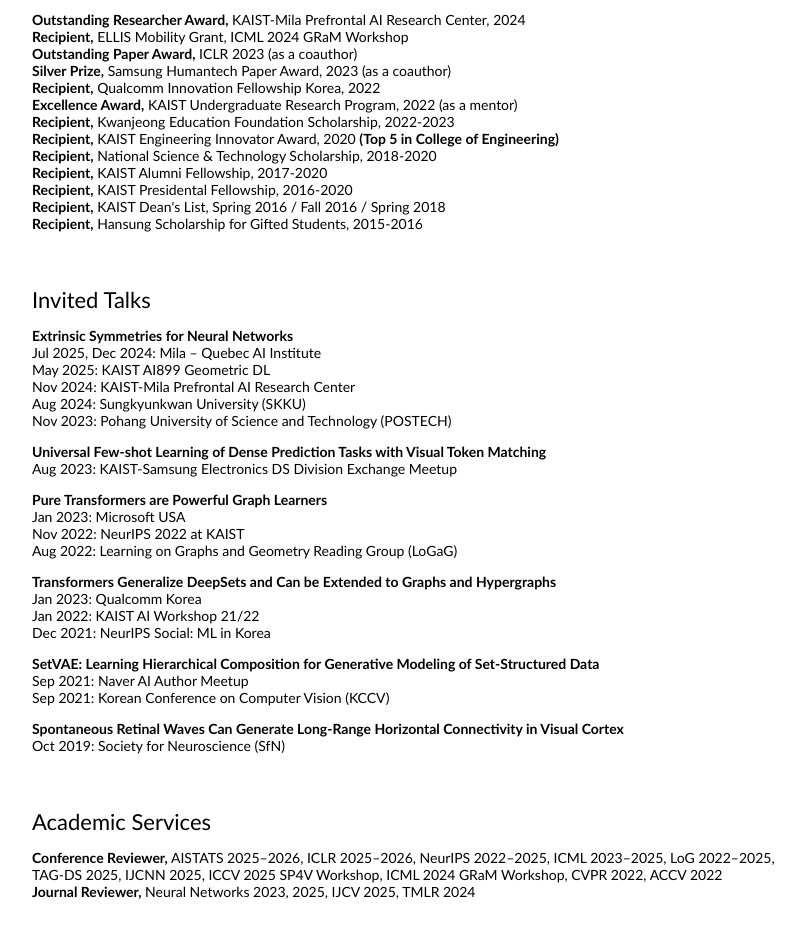
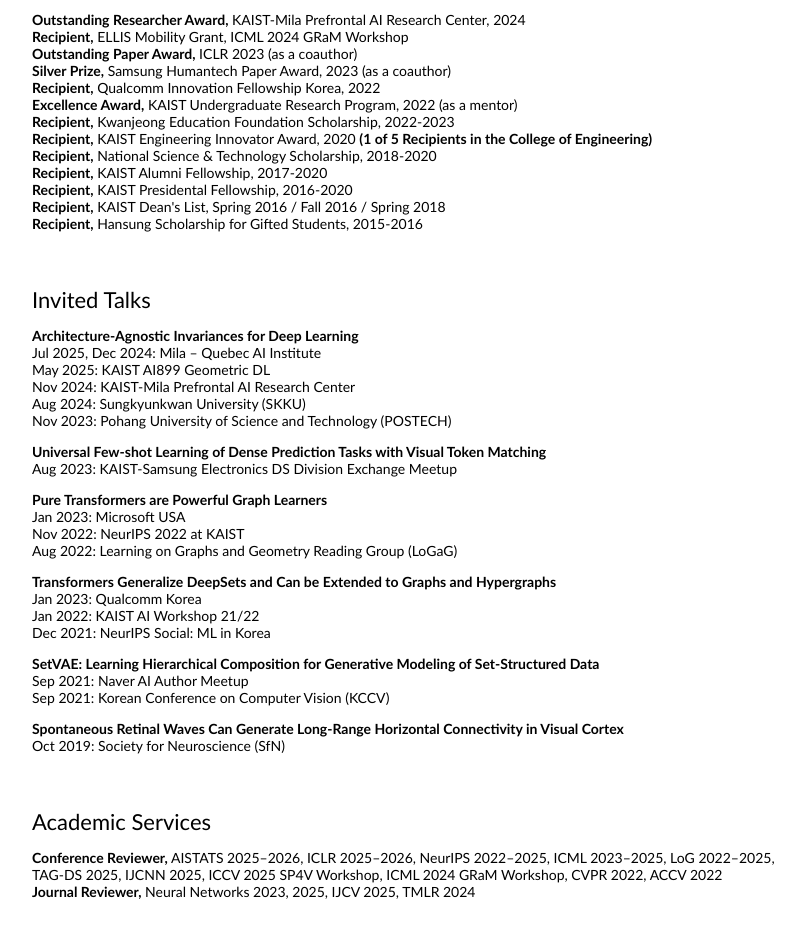
Before and after one commit to jw9730/jw9730.github.io, a plain HTML site: page index.html in a window 1280 px wide. Shown: the part 2584-3514 px from the top of the page, without its empty margins (228-1033 px from the left). Drawn offline with Linux system fonts and the light colour scheme.

Commit message:
Update index.html

```diff
--- a/index.html
+++ b/index.html
@@ -583,7 +583,7 @@
                           Foundation Scholarship, 2022-2023 <br>
                           <strong>Recipient,</strong> KAIST Engineering
                           Innovator
-                          Award, 2020 <strong>(Top 5 in
+                          Award, 2020 <strong>(1 of 5 Recipients in the
                               College of Engineering)</strong> <br>
                           <strong>Recipient,</strong> National Science &
                           Technology Scholarship, 2018-2020 <br>
@@ -606,7 +606,7 @@
                       <td style="padding:20px;width:100%;vertical-align:middle">
                         <h2>Invited Talks</h2>
                         <p>
-                          <strong>Extrinsic Symmetries for Neural Networks</strong> <br>
+                          <strong>Architecture-Agnostic Invariances for Deep Learning</strong> <br>
                           Jul 2025, Dec 2024: Mila &ndash; Quebec AI Institute <br>
                           May 2025: KAIST AI899 Geometric DL <br>
                           Nov 2024: KAIST-Mila Prefrontal AI Research Center <br>
```
Also changed, not shown: 1 other file.
